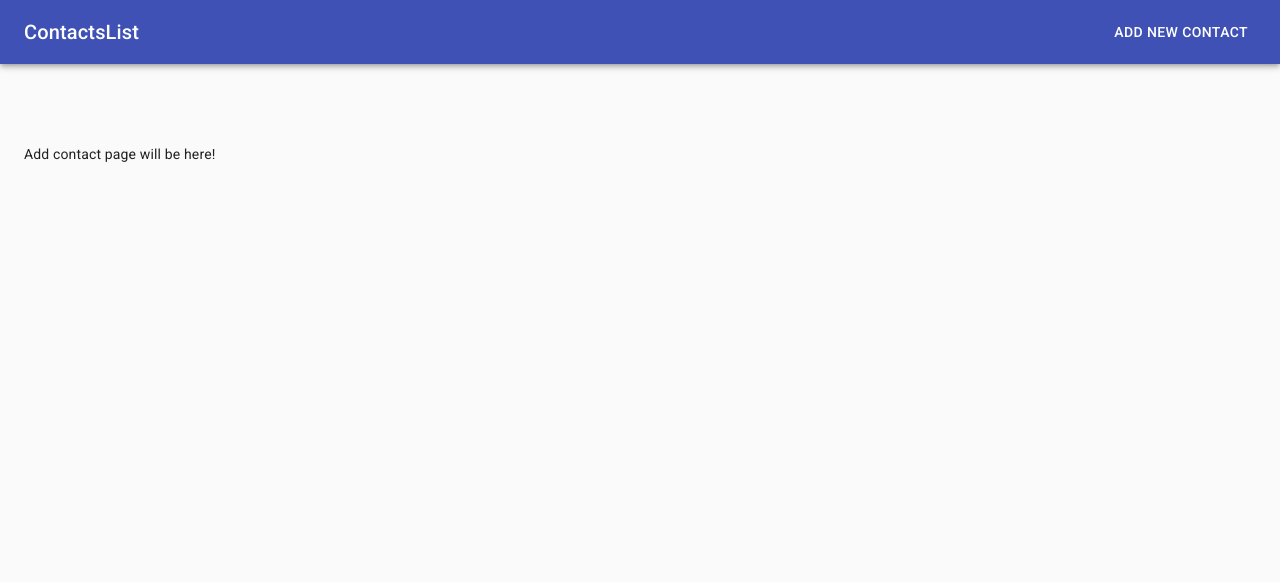
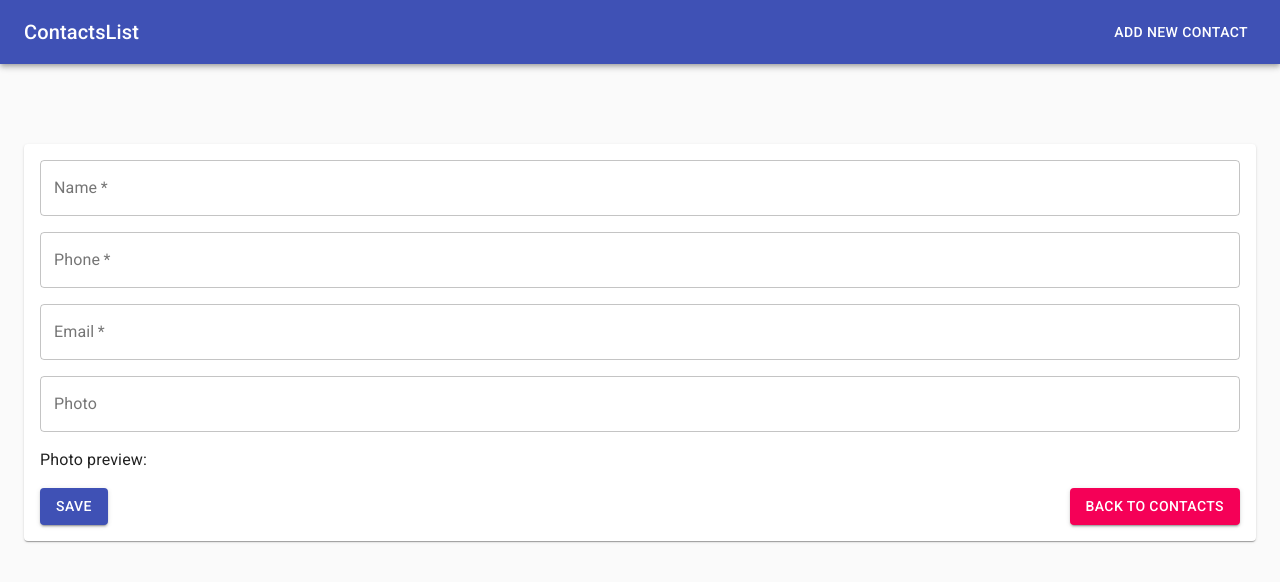
Before and after one commit to azat-nasyrov-dev/contacts-list-ts, a React (Create React App) app: page /add-contact in a window 1280 px wide. Shown: the top 582 px of the page. Built offline with nearby package versions, Linux system fonts and the light colour scheme.

Commit message:
made an add page

```diff
--- a/src/containers/AddContactPage/AddContactPage.tsx
+++ b/src/containers/AddContactPage/AddContactPage.tsx
@@ -1,7 +1,164 @@
-import React from 'react';
+import React, { FC, useState } from 'react';
+import { NavLink } from 'react-router-dom';
+import { useAppDispatch } from '../../hooks/useAppDispatch';
+import { useAppSelector } from '../../hooks/useAppSelector';
+import Loader from '../../components/UI/Loader/Loader';
+import Paper from '@material-ui/core/Paper';
+import Grid from '@material-ui/core/Grid';
+import TextField from '@material-ui/core/TextField';
+import Typography from '@material-ui/core/Typography';
+import Card from '@material-ui/core/Card';
+import Avatar from '@material-ui/core/Avatar';
+import Button from '@material-ui/core/Button';
+import { createStyles, makeStyles, Theme } from '@material-ui/core';
 
-const AddContactPage = () => {
-  return <div>Add contact page will be here!</div>;
+const useStyles = makeStyles((theme: Theme) =>
+  createStyles({
+    paper: {
+      padding: theme.spacing(2),
+    },
+    root: {
+      maxWidth: 250,
+      padding: '2rem',
+      marginTop: '2rem',
+      position: 'relative',
+    },
+    avatar: {
+      width: 150,
+      height: 150,
+    },
+    media: {
+      height: 0,
+      paddingTop: '56,25%',
+    },
+    btn: {
+      display: 'flex',
+      justifyContent: 'space-between',
+    },
+  })
+);
+
+const AddContactPage: FC = (props: any) => {
+  const classes = useStyles();
+
+  const { postContact } = useAppDispatch();
+  const loading = useAppSelector(state => state.contacts.loading);
+
+  const [contact, setContact] = useState({
+    name: '',
+    phone: '',
+    email: '',
+    photo: '',
+  });
+
+  const changeHandler = (event: React.ChangeEvent<HTMLInputElement>) => {
+    const { name, value } = event.target;
+
+    setContact(prevState => ({
+      ...prevState,
+      [name]: value,
+    }));
+  };
+
+  const submitFormHandler = (event: React.FormEvent<HTMLFormElement>) => {
+    event.preventDefault();
+    postContact(contact);
+
+    setContact({
+      name: '',
+      phone: '',
+      email: '',
+      photo: '',
+    });
+
+    props.history.push('/');
+  };
+
+  if (loading) return <Loader />;
+
+  return (
+    <>
+      <Paper className={classes.paper}>
+        <form onSubmit={submitFormHandler}>
+          <Grid container direction="column" spacing={2}>
+            <Grid item xs>
+              <TextField
+                variant="outlined"
+                fullWidth
+                type="text"
+                label="Name"
+                name="name"
+                onChange={changeHandler}
+                value={contact.name}
+                required
+              />
+            </Grid>
+            <Grid item xs>
+              <TextField
+                variant="outlined"
+                fullWidth
+                type="number"
+                label="Phone"
+                name="phone"
+                onChange={changeHandler}
+                value={contact.phone}
+                required
+              />
+            </Grid>
+            <Grid item xs>
+              <TextField
+                variant="outlined"
+                fullWidth
+                type="email"
+                label="Email"
+                name="email"
+                onChange={changeHandler}
+                value={contact.email}
+                required
+              />
+            </Grid>
+            <Grid item xs>
+              <TextField
+                variant="outlined"
+                fullWidth
+                type="text"
+                label="Photo"
+                name="photo"
+                onChange={changeHandler}
+                value={contact.photo}
+              />
+            </Grid>
+            <Grid item>
+              <Typography component="p">Photo preview:</Typography>
+              {contact.photo !== '' ? (
+                <Card className={classes.root}>
+                  <Avatar
+                    src={contact.photo}
+                    alt="Contact"
+                    className={classes.avatar}
+                  />
+                </Card>
+              ) : null}
+            </Grid>
+            <Grid item className={classes.btn}>
+              <Button type="submit" variant="contained" color="primary">
+                Save
+              </Button>
+              <Button
+                type="submit"
+                variant="contained"
+                color="secondary"
+                component={NavLink}
+                to="/"
+              >
+                Back to contacts
+              </Button>
+            </Grid>
+          </Grid>
+        </form>
+      </Paper>
+    </>
+  );
 };
 
 export default AddContactPage;
```
